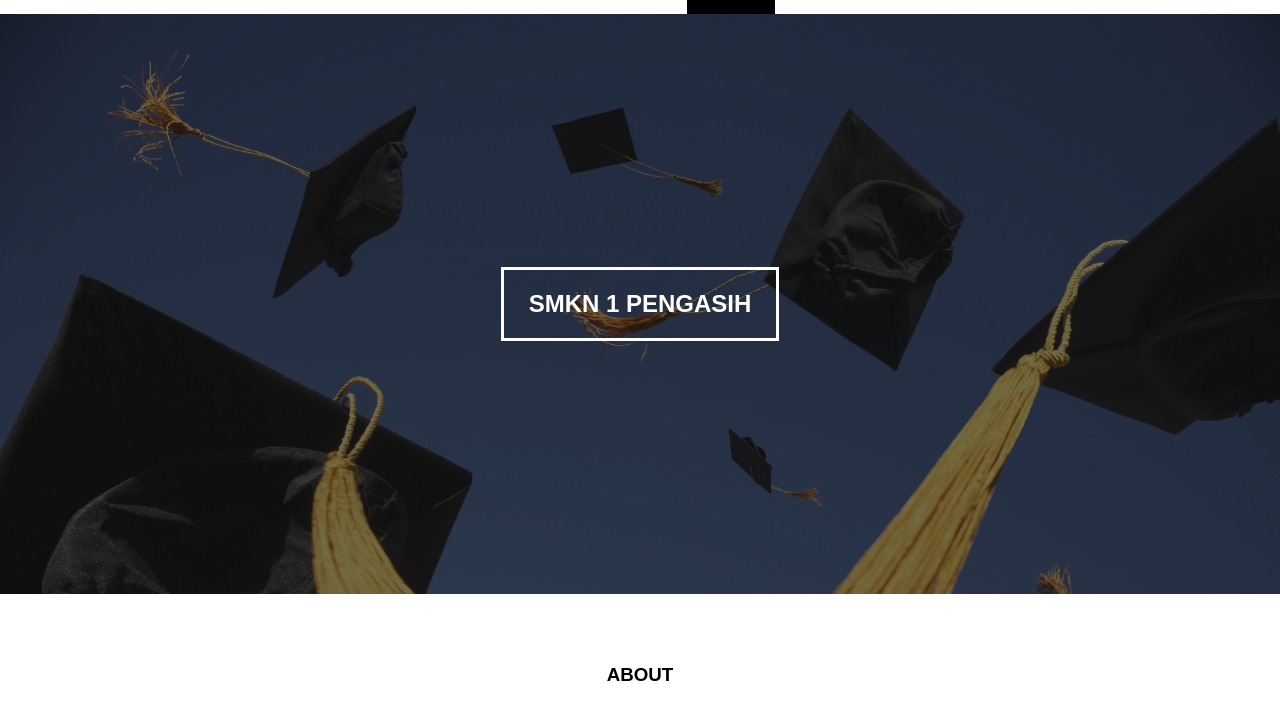
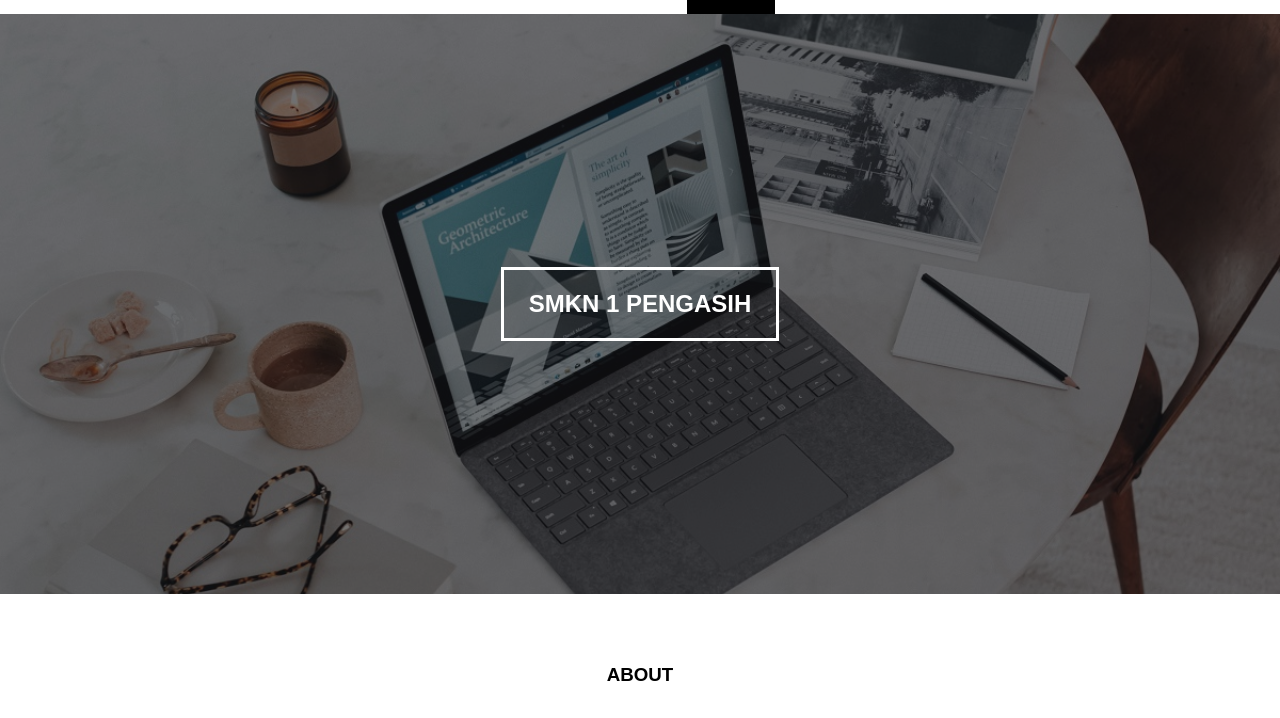
Before and after one commit to osisskansa/.com, a plain HTML site: page index.html in a window 1280 px wide. Shown: the part 82-800 px from the top of the page. Drawn offline with nearby package versions, Linux system fonts and the light colour scheme.

Commit message:
wevrweb
weg wtg rtrthw5h rthwh

```diff
--- a/css/style.css
+++ b/css/style.css
@@ -50,7 +50,7 @@
 }
 .banner {
 	height: 60vh;
-	background-image: url('../img/bg4.JPG');
+	background-image: url('../img/banner.JPG');
 	background-size: cover;
 	position: relative;
 	display: flex;
```
